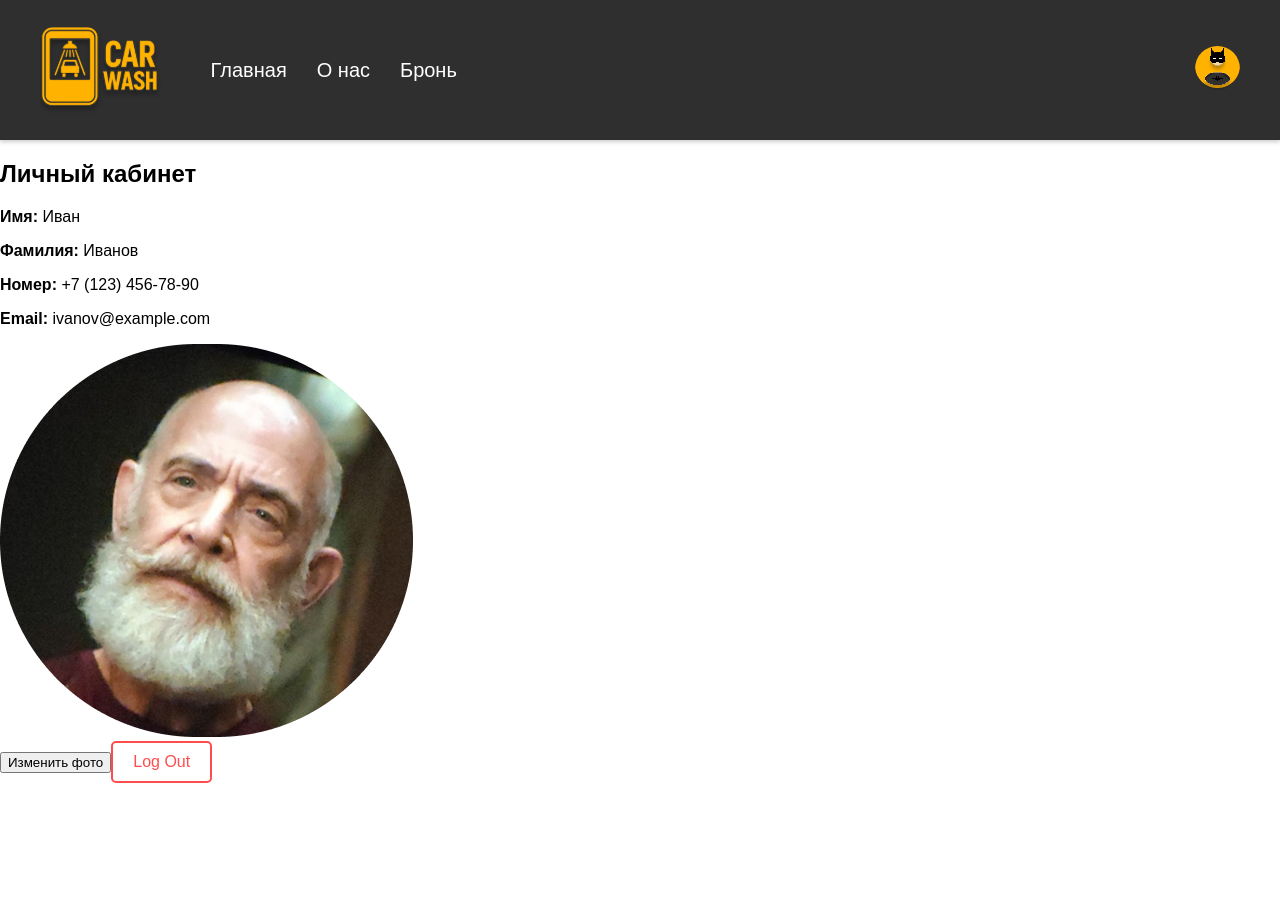
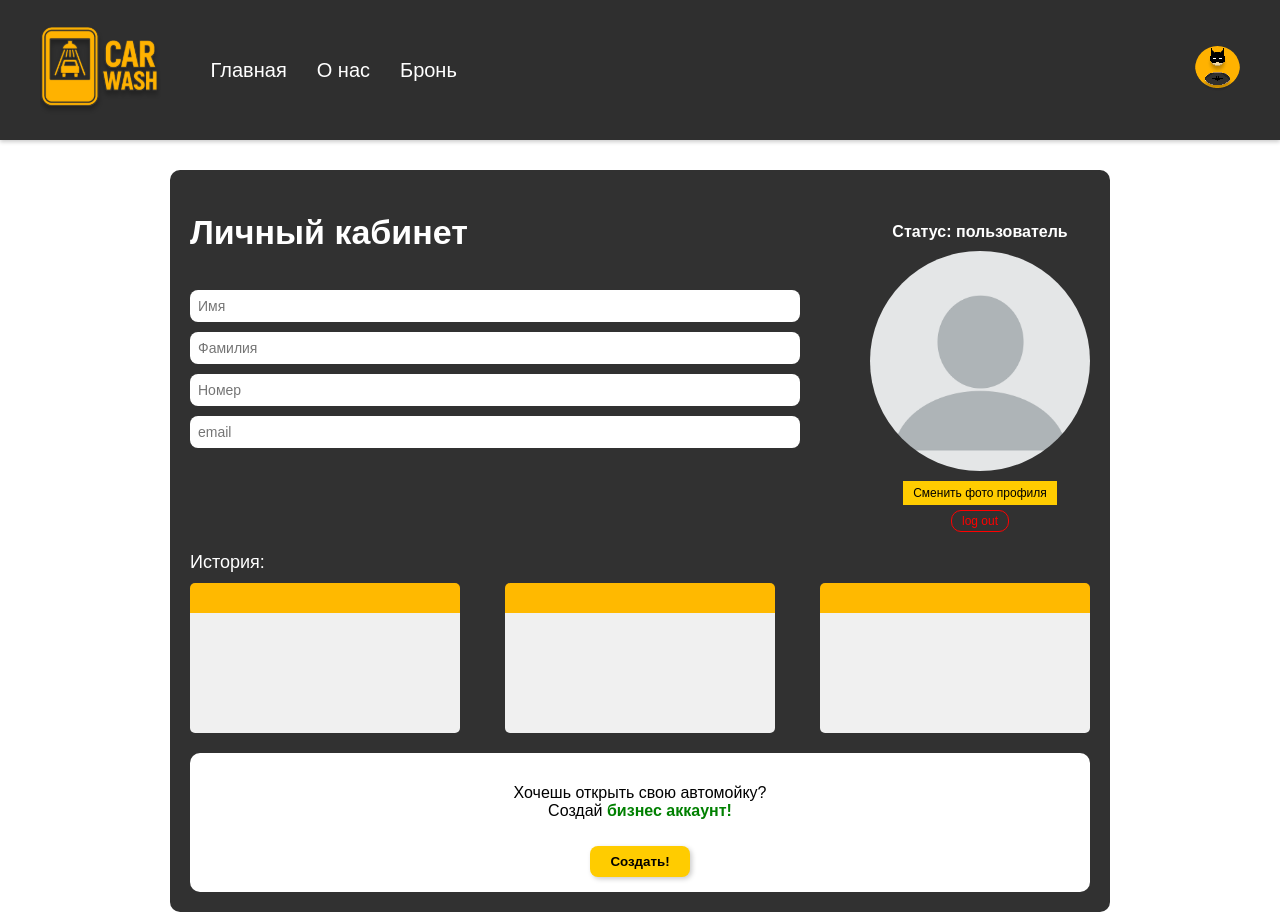
Before and after one commit to Hamsterito/project_wash-car, a React (Vite) app: page /profile in a window 1280 px wide. Before the commit the page ends 800 px from the top, so only its background shows below. Built offline with nearby package versions, Linux system fonts and the light colour scheme; a web font is replaced by a local one.

Commit message:
ListBooking

```diff
--- a/src/App.jsx
+++ b/src/App.jsx
@@ -8,7 +8,7 @@ import CarWashGrid from './component/CarWashGrid';
 import AboutUs from './component/AboutUs';
 import Profil from './component/Profil';
 import ContactUs from "./component/ContactUs";
-//
+import ListBooking from "./component/ListBooking";
 
 const App = () => {
   return (
@@ -25,6 +25,7 @@ const App = () => {
             <Footer />
           </>
         } />
+        <Route path="/list-booking" element={<ListBooking />} />
         <Route path="/profile" element={<Profil />} />
       </Routes>
     </Router>
--- /dev/null
+++ b/src/component/ListBooking.css
@@ -0,0 +1,95 @@
+.list-booking {
+  font-family: Arial, sans-serif;
+  padding: 20px;
+  width: 800px;
+  margin: 0 auto;
+}
+
+.car-wash-name {
+  text-align: center;
+  font-size: 34px;
+  margin-bottom: 20px;
+}
+
+.booking-section {
+  margin-bottom: 20px;
+}
+
+.time-slot {
+  font-size: 18px;
+  font-weight: bold;
+  margin-bottom: 10px;
+  text-align: center;
+}
+
+.booking-card {
+  display: flex;
+  justify-content: space-between;
+  align-items: center;
+  background-color: #FFB200;
+  padding: 20px 25px;
+  border-radius: 8px;
+  margin-bottom: 10px;
+  font-size: 14px;
+  font-weight: bold;
+  color: #000;
+  cursor: pointer;
+  transition: background-color 0.3s ease;
+}
+
+.booking-card:hover {
+  background-color: #e6b800;
+}
+
+.client-name {
+  flex: 1;
+}
+
+.client-phone {
+  flex: 1;
+  text-align: right;
+}
+
+.modal-overlay {
+  position: fixed;
+  top: 0;
+  left: 0;
+  width: 100%;
+  height: 100%;
+  background-color: rgba(0, 0, 0, 0.5);
+  display: flex;
+  justify-content: center;
+  align-items: center;
+  z-index: 1000;
+}
+
+.modal-content {
+  background-color: #fff;
+  padding: 20px;
+  border-radius: 8px;
+  width: 400px;
+  text-align: center;
+  box-shadow: 0 4px 8px rgba(0, 0, 0, 0.2);
+}
+
+.modal-content h2 {
+  margin-bottom: 20px;
+}
+
+.modal-content p {
+  margin: 10px 0;
+}
+
+.close-modal {
+  background-color: #ffcc00;
+  border: none;
+  padding: 10px 20px;
+  border-radius: 8px;
+  cursor: pointer;
+  font-weight: bold;
+  transition: background-color 0.3s ease;
+}
+
+.close-modal:hover {
+  background-color: #e6b800;
+}
--- /dev/null
+++ b/src/component/ListBooking.jsx
@@ -0,0 +1,56 @@
+import React, { useState } from 'react';
+import './ListBooking.css';
+
+const ListBooking = () => {
+  const [selectedClient, setSelectedClient] = useState(null);
+
+  const bookings = [
+    { time: '10:00 - 11:00', clients: Array(5).fill({ name: 'Кабраков Мансур', phone: '+7(777)777 77 77', services: 'Мойка кузова' }) },
+    { time: '11:00 - 12:00', clients: Array(5).fill({ name: 'Кабраков Мансур', phone: '+7(777)777 77 77', services: 'Химчистка салона' }) },
+    { time: '12:00 - 13:00', clients: Array(5).fill({ name: 'Кабраков Мансур', phone: '+7(777)777 77 77', services: 'Полировка' }) },
+  ];
+
+  const handleClientClick = (client, time) => {
+    setSelectedClient({ ...client, time });
+  };
+
+  const closeModal = () => {
+    setSelectedClient(null);
+  };
+
+  return (
+    <div className="list-booking">
+      <h1 className="car-wash-name">Название автомойки</h1>
+      {bookings.map((booking, index) => (
+        <div key={index} className="booking-section">
+          <h2 className="time-slot">{booking.time}</h2>
+          {booking.clients.map((client, idx) => (
+            <div
+              key={idx}
+              className="booking-card"
+              onClick={() => handleClientClick(client, booking.time)}
+            >
+              <span className="client-name">{client.name}</span>
+              <span className="client-phone">{client.phone}</span>
+            </div>
+          ))}
+        </div>
+      ))}
+
+      {selectedClient && (
+        <div className="modal-overlay" onClick={closeModal}>
+          <div className="modal-content" onClick={(e) => e.stopPropagation()}>
+            <h2>Информация о клиенте</h2>
+            <p><strong>ФИО:</strong> {selectedClient.name}</p>
+            <p><strong>Номер:</strong> {selectedClient.phone}</p>
+            <p><strong>Время:</strong> {selectedClient.time}</p>
+            <p><strong>Услуги:</strong> {selectedClient.services}</p>
+            <button className="close-modal" onClick={closeModal}>Закрыть</button>
+          </div>
+        </div>
+      )}
+    </div>
+  );
+};
+
+export default ListBooking;
--- a/src/component/Profil.css
+++ b/src/component/Profil.css
@@ -1,35 +1,123 @@
-.profile-container {
+.dashboard {
+    background-color: #313131;
+    color: rgb(255, 255, 255);
+    padding: 20px;
+    border-radius: 10px;
+    width: 900px;
+    margin: auto;
+    margin-top: 30px;
+    font-family: sans-serif;
+  }
+
+  .title-profile {
+    font-size: 34px;
+    margin-bottom: 10px;
+  }
+
+  .status-photo-section {
+    display: flex;
+    justify-content: space-between;
+    align-items: center;
+    margin-top: -55px; /* Поднимаем блок на 25 пикселей */
+  }
+
+  .status {
+    font-size: 16px;
+    font-weight: bold;
+    margin-bottom: 10px; /* Отступ от изображения */
+    color: #ffffff; /* Белый цвет текста */
+  }
+
+  .form-section {
+    flex: 1; /* Занимает оставшееся пространство */
+    margin-right: 20px; /* Отступ от фото профиля */
+  }
+
+  .form-section input {
+    width: 90%; /* Уменьшить ширину, чтобы не занимало слишком много места */
+    padding: 8px;
+    margin-bottom: 10px; /* Отступ между полями */
+    border-radius: 8px;
+    border: none;
+    font-size: 14px;
+  }
+
+  .profile-photo {
     display: flex;
     flex-direction: column;
     align-items: center;
-    justify-content: center;
-    width: 100%;
-    height: 100vh;
-    box-shadow: 0 4px 8px rgba(0, 0, 0, 0.1);
+  }
+
+  .profile-photo img {
+    width: 220px;
+    height: 220px;
+    border-radius: 50%;
+    object-fit: cover;
+  }
+
+  .change-photo {
+    background-color: #ffcc00;
+    border: none;
+    margin-top: 10px;
+    padding: 5px 10px;
+    cursor: pointer;
+    font-size: 12px;
+  }
+
+  .logout {
+    background-color: transparent;
+    color: red;
+    border: 1px solid red;
     border-radius: 10px;
-    background-color: #f9f9f9;
-    padding: 20px;
-}
+    padding: 3px 10px;
+    font-size: 12px;
+    margin-top: 5px;
+    cursor: pointer;
+  }
 
-.profile-image {
-    border-radius: 50%;
-    width: 100px;
-    height: 100px;
-    margin-bottom: 20px;
-}
+  .history {
+    margin-top: 20px;
+  }
 
-.buttonLogOut {
-    background-color: transparent;
-    color: #ff4d4d;
-    border: 2px solid #ff4d4d;
-    padding: 10px 20px;
+  .history-title {
+    font-size: 18px;
+    margin-bottom: 10px;
+  }
+
+  .history-cards {
+    display: flex;
+    justify-content: space-between;
+  }
+
+  .card-history {
+    background-color: #f0f0f0;
+    width: 30%;
+    height: 120px;
+    border-top: 30px solid #ffb900;
     border-radius: 5px;
+  }
+
+  .business-offer {
+    background-color: white;
+    color: black;
+    padding: 15px;
+    margin-top: 20px;
+    border-radius: 10px;
+    text-align: center;
+  }
+
+  .highlight {
+    color: green;
+    font-weight: bold;
+  }
+
+  .create-btn {
+    background-color: #ffcc00;
+    border: none;
+    padding: 8px 20px;
+    margin-top: 10px;
+    font-weight: bold;
     cursor: pointer;
-    font-size: 16px;
-    transition: background-color 0.3s ease, color 0.3s ease;
-}
-
-.buttonLogOut:hover {
-    background-color: #ff4d4d;
-    color: white;
-}
+    border-radius: 8px;
+    box-shadow: 2px 2px 5px #ccc;
+  }
--- a/src/component/Profil.jsx
+++ b/src/component/Profil.jsx
@@ -1,28 +1,41 @@
 import './Profil.css';
 import React from 'react';
+import { useNavigate } from 'react-router-dom';
 
-const Profil = () => {
+const ProfileDashboard = () => {
+  const navigate = useNavigate();
+
   return (
-    <div>
-      <div>
-        <h2>Личный кабинет</h2>
-        <p><strong>Имя:</strong> Иван</p>
-        <p><strong>Фамилия:</strong> Иванов</p>
-        <p><strong>Номер:</strong> +7 (123) 456-78-90</p>
-        <p><strong>Email:</strong> ivanov@example.com</p>
+    <div className="dashboard">
+      <h1 className="title-profile">Личный кабинет</h1>
+      <div className="status-photo-section">
+        <div className="form-section">
+          <input type="text" placeholder="Имя" />
+          <input type="text" placeholder="Фамилия" />
+          <input type="text" placeholder="Номер" />
+          <input type="email" placeholder="email" />
+        </div>
+        <div className="profile-photo">
+          <p className="status">Статус: пользователь</p>
+          <img src="src\assets\fotoprofile.png" alt="Профиль" />
+          <button className="change-photo">Сменить фото профиля</button>
+          <button className="logout">log out</button>
+        </div>
       </div>
-      <div>
-        <img
-          src="src\assets\Rectangle163.jpg"
-          alt="Фото профиля"
-        />
+      <div className="history">
+        <p className="history-title">История:</p>
+        <div className="history-cards">
+          <div className="card-history"></div>
+          <div className="card-history"></div>
+          <div className="card-history"></div>
+        </div>
       </div>
-      <div>
-        <button>Изменить фото</button>
-          <button className='buttonLogOut'>Log Out</button>
+      <div className="business-offer">
+        <p>Хочешь открыть свою автомойку?<br/>Создай <span className="highlight">бизнес аккаунт!</span></p>
+        <button className="create-btn" onClick={() => navigate('/list-booking')}>Создать!</button>
       </div>
     </div>
   );
 };
 
-export default Profil;
+export default ProfileDashboard;
```
Also changed, not shown: src/assets/fotoprofile.png (added).
